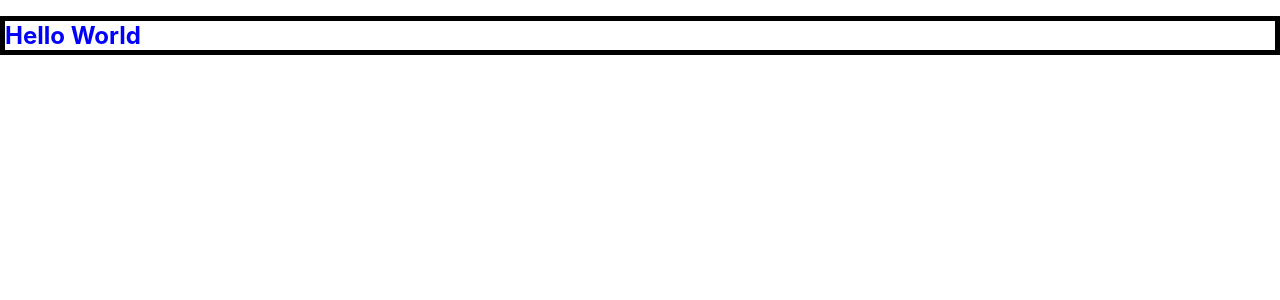
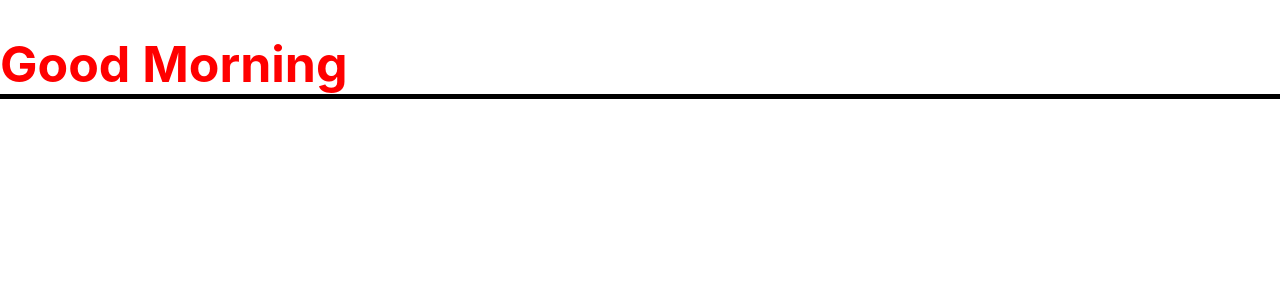
Before and after one commit to SapanSidhwani/intro-to-jsx, a React (Create React App) app: page / in a window 1280 px wide. Shown: the top 300 px of the page. Built offline with nearby package versions, Linux system fonts and the light colour scheme.

Commit message:
React Styling Practice

```diff
--- a/src/App.css
+++ b/src/App.css
@@ -1,47 +1,5 @@
-.App {
-  text-align: center;
+.heading {
+  font-size: 50px;
+  font-weight: bold;
+  border-bottom: 5px solid black;
 }
-
-.App-logo {
-  height: 40vmin;
-  pointer-events: none;
-}
-
-@media (prefers-reduced-motion: no-preference) {
-  .App-logo {
-    animation: App-logo-spin infinite 20s linear;
-  }
-}
-
-.App-header {
-  background-color: #282c34;
-  min-height: 100vh;
-  display: flex;
-  flex-direction: column;
-  align-items: center;
-  justify-content: center;
-  font-size: calc(10px + 2vmin);
-  color: white;
-}
-
-.App-link {
-  color: #61dafb;
-}
-
-@keyframes App-logo-spin {
-  from {
-    transform: rotate(0deg);
-  }
-  to {
-    transform: rotate(360deg);
-  }
-}
-
-.heading {
-  color: red;
-}
-
-.adventure-img {
-  border-radius: 5px;
-  margin: 5px;
-}
--- a/src/App.js
+++ b/src/App.js
@@ -1,17 +1,28 @@
 import './App.css';
 
+var hour = new Date().getHours();
+var greeting = "";
 var customStyle = {
-  color: "red",
-  fontSize: "24px",
-  border: "5px solid black"
+  color: ""
 };
 
-customStyle.color = " blue";
+if(hour < 12) {
+  greeting = "Good Morning";
+  customStyle.color = "red";
+}
+else if(hour < 18) {
+  greeting = "Good Afternoon";
+  customStyle.color = "green";
+}
+else {
+  greeting = "Good Evening";
+  customStyle.color = "blue";
+}
 
 function App() {
   return (
     <>
-      <h1 style={customStyle}>Hello World</h1>
+      <h1 className='heading' style={customStyle}>{greeting}</h1>
     </>
   );
 }
```
